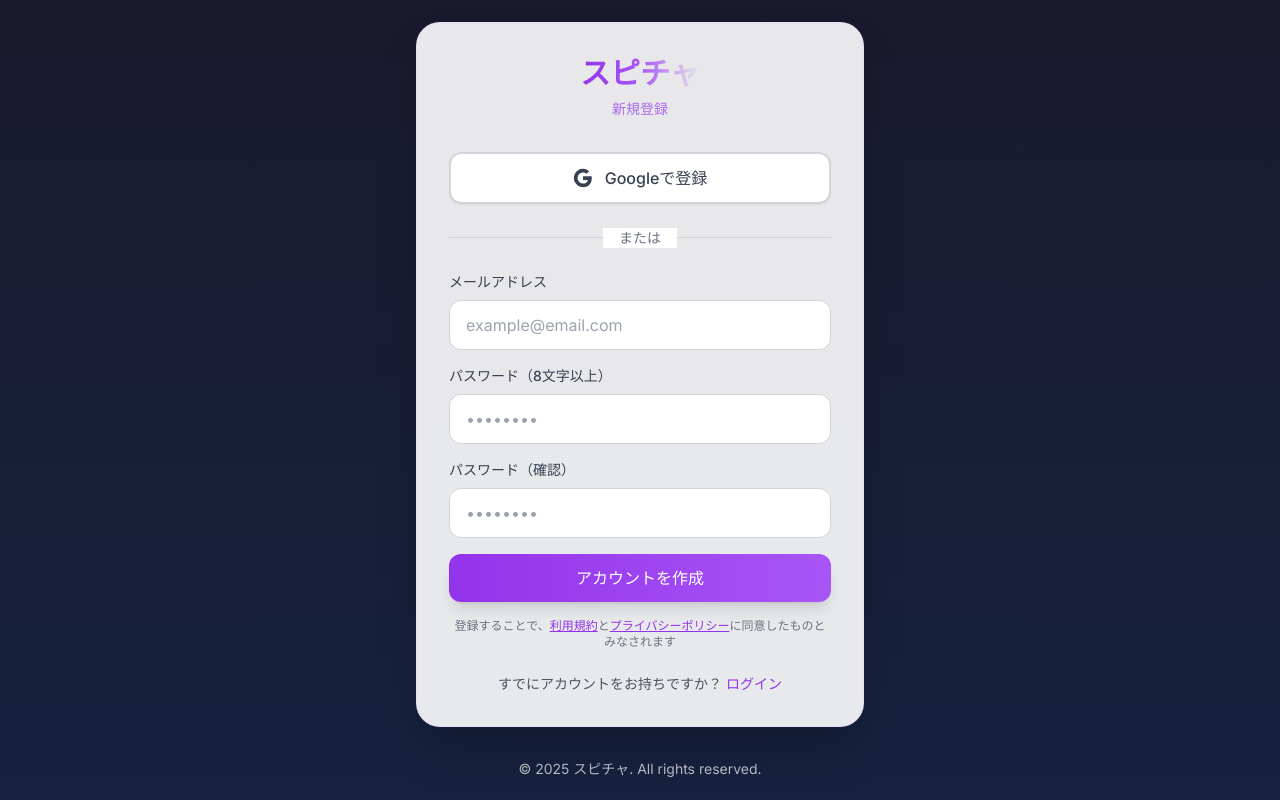
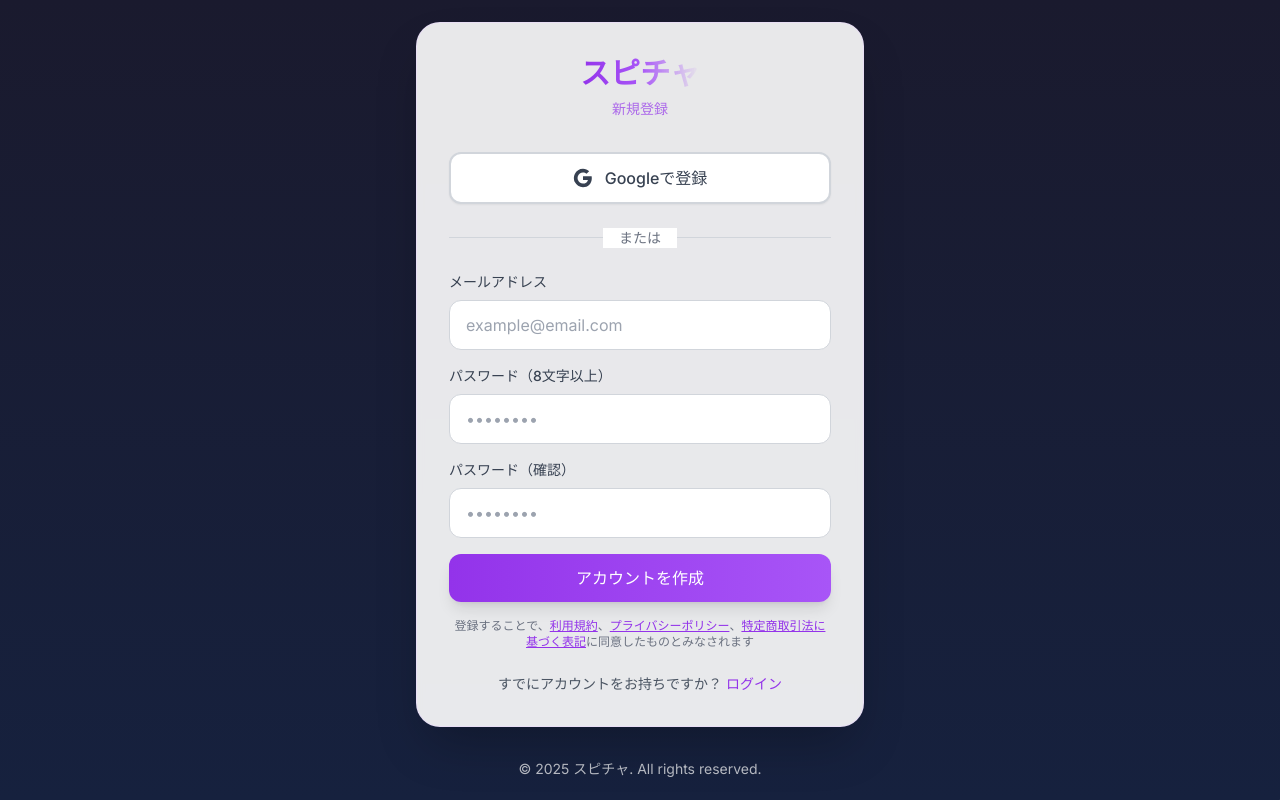
Before and after one commit to elmo3159/SpiritualChat, a Next.js app: page /signup in a window 1280 px wide. Built offline with nearby package versions, Linux system fonts and the light colour scheme; no server answers.

Commit message:
Fix: PayPay承認要件に対応 - ログイン/サインアップページのフッターに特定商取引法リンクを追加 - ポイント購入ページを公開アクセス可能に変更 - 未認証ユーザーでも商品と価格が閲覧可能

```diff
--- a/app/login/page.tsx
+++ b/app/login/page.tsx
@@ -182,6 +182,13 @@ function LoginForm() {
             >
               プライバシーポリシー
             </Link>
+            <span className="mx-2">•</span>
+            <Link
+              href="/legal/tokusho"
+              className="hover:text-purple-600 transition-colors underline"
+            >
+              特定商取引法に基づく表記
+            </Link>
           </div>
         </div>
 
--- a/app/points/purchase/page.tsx
+++ b/app/points/purchase/page.tsx
@@ -12,23 +12,22 @@ import PointsPurchaseClient from './PointsPurchaseClient'
 export default async function PointsPurchasePage() {
   const supabase = await createClient()
 
-  // 認証チェック
+  // 認証チェック（未認証でもページは表示する）
   const {
     data: { user },
   } = await supabase.auth.getUser()
 
-  if (!user) {
-    redirect('/login')
-  }
-
-  // 現在のポイント残高を取得
+  // 現在のポイント残高を取得（認証済みユーザーのみ）
+  let currentBalance = 0
+  if (user) {
     const { data: userPoints } = await supabase
       .from('user_points')
       .select('points_balance')
       .eq('user_id', user.id)
       .single()
 
-  const currentBalance = userPoints?.points_balance || 0
+    currentBalance = userPoints?.points_balance || 0
+  }
 
   return (
     <div className="min-h-screen bg-gradient-to-b from-purple-50 to-white">
@@ -50,12 +49,14 @@ export default async function PointsPurchasePage() {
             まとめて購入するほどお得になります
           </p>
 
-          {/* 現在のポイント残高 */}
+          {/* 現在のポイント残高（認証済みユーザーのみ表示） */}
+          {user && (
             <div className="mt-4 inline-block px-4 py-2 bg-purple-100 rounded-lg">
               <p className="text-purple-900 font-semibold">
                 現在の残高: {currentBalance.toLocaleString()}ポイント
               </p>
             </div>
+          )}
         </div>
 
         {/* クライアントコンポーネント（クーポン入力とプラン一覧） */}
--- a/app/signup/page.tsx
+++ b/app/signup/page.tsx
@@ -227,12 +227,19 @@ export default function SignUpPage() {
             >
               利用規約
             </Link>
-            と
+            、
             <Link
               href="/privacy"
               className="text-purple-600 hover:text-purple-700 underline transition-colors"
             >
               プライバシーポリシー
+            </Link>
+            、
+            <Link
+              href="/legal/tokusho"
+              className="text-purple-600 hover:text-purple-700 underline transition-colors"
+            >
+              特定商取引法に基づく表記
             </Link>
             に同意したものとみなされます
           </p>
--- a/lib/supabase/middleware.ts
+++ b/lib/supabase/middleware.ts
@@ -46,7 +46,8 @@ export async function updateSession(request: NextRequest) {
     !request.nextUrl.pathname.startsWith('/auth') &&
     !request.nextUrl.pathname.startsWith('/terms') &&
     !request.nextUrl.pathname.startsWith('/privacy') &&
-    !request.nextUrl.pathname.startsWith('/legal')
+    !request.nextUrl.pathname.startsWith('/legal') &&
+    !request.nextUrl.pathname.startsWith('/points')
   ) {
     // no user, potentially respond by redirecting the user to the login page
     const url = request.nextUrl.clone()
@@ -63,7 +64,8 @@ export async function updateSession(request: NextRequest) {
     !request.nextUrl.pathname.startsWith('/auth') &&
     !request.nextUrl.pathname.startsWith('/terms') &&
     !request.nextUrl.pathname.startsWith('/privacy') &&
-    !request.nextUrl.pathname.startsWith('/legal')
+    !request.nextUrl.pathname.startsWith('/legal') &&
+    !request.nextUrl.pathname.startsWith('/points')
   ) {
     const { data: profile } = await supabase
       .from('profiles')
```
Lines whose indentation alone changed are shown as unchanged.
